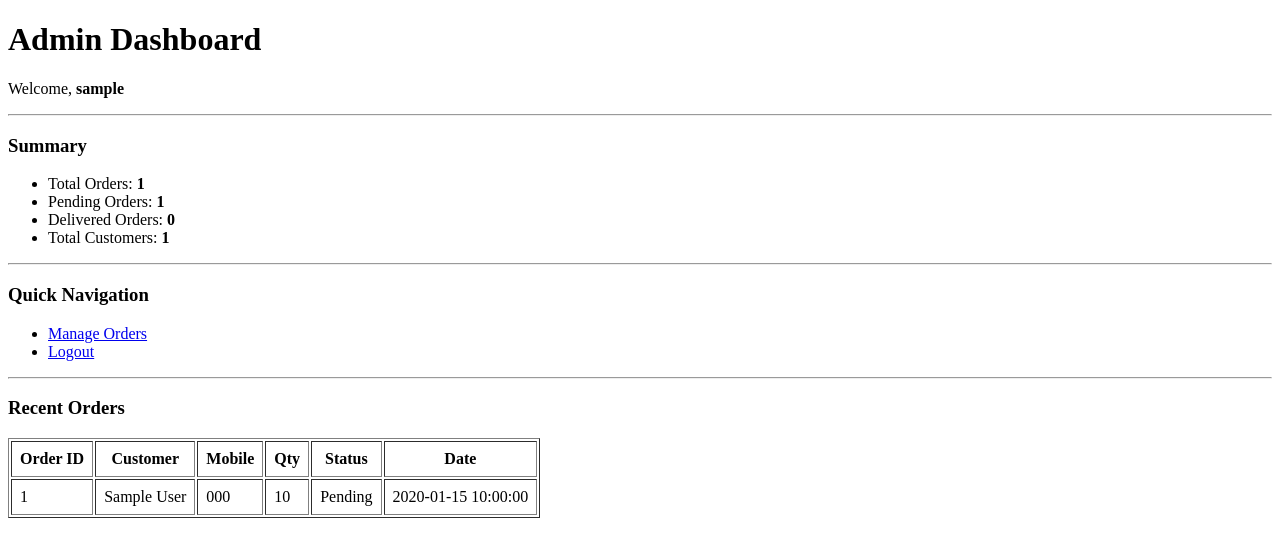
After one commit to DesaleRohit/RO-Water-Delivary-System, a PHP site: page /dashboard.php in a window 1280 px wide. The commit adds this page. Shown: the top 557 px of the page. Run offline with PHP 8.4, Linux system fonts and the light colour scheme; the visitor is signed in with stand-in values (Sample User, id 1); tables that the repository leaves empty or names only in its code hold one stand-in row (values such as "Sample post").

Commit message:
[MODIFIED]:Rohit - updated admin folder ADD dashboard , orderhistory and trackorders page

```diff
--- /dev/null
+++ b/admin/dashboard.php
@@ -0,0 +1,107 @@
+<?php
+session_start();
+
+if (!isset($_SESSION['admin_logged_in'])) {
+    header("Location: login.php");
+    exit;
+}
+
+require_once __DIR__ . "/../app/config/database.php";
+
+
+// Total orders
+$totalOrders = $conn->query("SELECT COUNT(*) FROM orders")->fetchColumn();
+
+// Pending orders
+$pendingOrders = $conn->query("SELECT COUNT(*) FROM orders WHERE status = 'pending' ")->fetchColumn();
+
+// Delivered orders
+$deliveredOrders = $conn->query("SELECT COUNT(*) FROM orders WHERE status = 'delivered' ")->fetchColumn();
+
+// Total customers
+$totalCustomers = $conn->query("SELECT COUNT(*) FROM customers")->fetchColumn();
+
+//for Recent Orders
+$stmt = $conn->prepare("
+    SELECT
+        orders.id,
+        customers.name,
+        customers.mobile,
+        orders.quantity,
+        orders.status,
+        orders.order_date
+    FROM orders
+    JOIN customers ON orders.customer_id = customers.id
+    ORDER BY orders.order_date DESC
+    LIMIT 5
+");
+
+$stmt->execute();
+
+$recentOrders = $stmt->fetchAll(PDO::FETCH_ASSOC);
+
+?>
+
+<!DOCTYPE html>
+<html>
+<head>
+    <meta charset="UTF-8">
+    <title>Admin Dashboard | RO Water Delivery</title>
+</head>
+<body>
+
+<h1>Admin Dashboard</h1>
+<p>Welcome, <strong><?php echo $_SESSION['admin_username']; ?></strong></p>
+
+<hr>
+
+
+<h3>Summary</h3>
+<ul>
+    <li>Total Orders: <strong><?php echo $totalOrders; ?></strong></li>
+    <li>Pending Orders: <strong><?php echo $pendingOrders; ?></strong></li>
+    <li>Delivered Orders: <strong><?php echo $deliveredOrders; ?></strong></li>
+    <li>Total Customers: <strong><?php echo $totalCustomers; ?></strong></li>
+</ul>
+
+<hr>
+
+<h3>Quick Navigation</h3>
+<ul>
+    <li><a href="orders.php">Manage Orders</a></li>
+    <li><a href="logout.php">Logout</a></li>
+</ul>
+
+<hr>
+
+<!-- ===== Recent Orders ===== -->
+<h3>Recent Orders</h3>
+
+<?php if (count($recentOrders) > 0): ?>
+<table border="1" cellpadding="8">
+    <tr>
+        <th>Order ID</th>
+        <th>Customer</th>
+        <th>Mobile</th>
+        <th>Qty</th>
+        <th>Status</th>
+        <th>Date</th>
+    </tr>
+
+    <?php foreach ($recentOrders as $order): ?>
+    <tr>
+        <td><?php echo $order['id']; ?></td>
+        <td><?php echo htmlspecialchars($order['name']); ?></td>
+        <td><?php echo htmlspecialchars($order['mobile']); ?></td>
+        <td><?php echo $order['quantity']; ?></td>
+        <td><?php echo ucfirst($order['status']); ?></td>
+        <td><?php echo $order['order_date']; ?></td>
+    </tr>
+    <?php endforeach; ?>
+</table>
+<?php else: ?>
+<p>No recent orders.</p>
+<?php endif; ?>
+
+</body>
+</html>
--- a/admin/login.php
+++ b/admin/login.php
@@ -24,7 +24,7 @@ if ($_SERVER["REQUEST_METHOD"] === "POST") {
     if ($admin) {
         $_SESSION['admin_logged_in'] = true;
         $_SESSION['admin_username'] = $admin['username'];
-        header("Location: orders.php");
+        header("Location: dashboard.php");
         exit;
     } else {
         $error = "Invalid login details";
@@ -34,9 +34,11 @@ if ($_SERVER["REQUEST_METHOD"] === "POST") {
 
 <!DOCTYPE html>
 <html>
+
 <head>
     <title>Admin Login</title>
 </head>
+
 <body>
 
     <h2>Admin Login</h2>
@@ -56,4 +58,5 @@ if ($_SERVER["REQUEST_METHOD"] === "POST") {
     </form>
 
 </body>
+
 </html>
--- a/public/index.php
+++ b/public/index.php
@@ -12,6 +12,9 @@
     <p>Clean & safe drinking water at your doorstep.</p>
 
     <a href="order.php">Order Water Can</a>
+    <br>
+    <a href="track-order.php">Track My Orders</a>
+
 
 </body>
 
```
Also changed, not shown: admin/orders.php (+23 -1 lines), public/order-history.php (added, +75 -0 lines), public/track-order.php (added, +26 -0 lines). Lines whose indentation alone changed are shown as unchanged.
